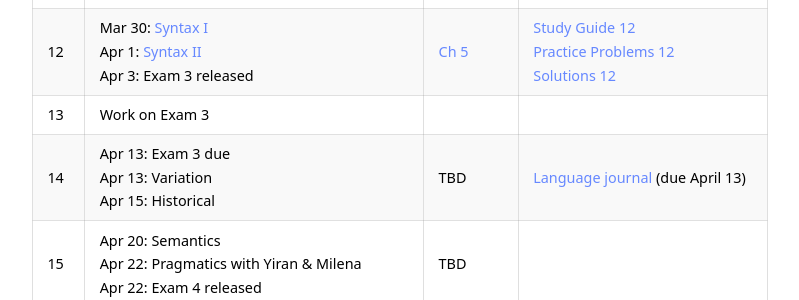
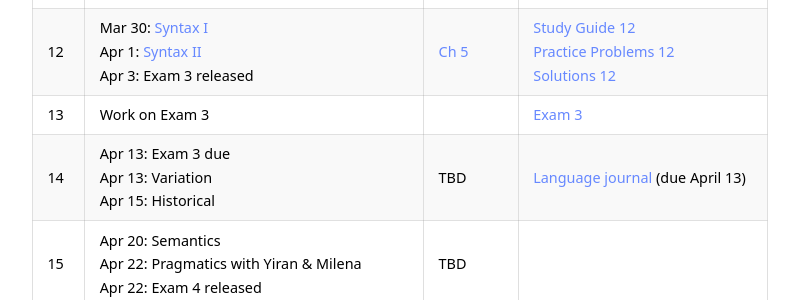
Before and after one commit to kschuler/ling001, a Jekyll site: the page built from index.md, in a window 1280 px wide and 900 px high, scrolled down 3406 px. Shown: the part 155-455 px from the top of the window, without its empty margins (240-1039 px from the left). Built offline with Jekyll 4.4.1, drawn with Linux system fonts in a browser that asks for light colours.

Commit message:
Update index.md

```diff
--- a/index.md
+++ b/index.md
@@ -95,7 +95,7 @@ Wk  | Lecture | Readings | Resources
 10 | **No Class Extended Spring Break** | |
 11 | Mar 23: [Morphology I](resources/Ling001-20A-13-Morphology1-pdf.pdf)<br>Mar 25: [Morphology II](resources/Ling001-20A-14-Morphology2.pdf) | [Ch 4](https://app.perusall.com/courses/intro-to-linguistics-1/chapter-4-4-1-4-5?assignmentId=pxa2xEZE3KQXDioBC&part=1) | [Study Guide 11](resources/studyguide-week11.pdf)<br>[Practice Problems 11](resources/practiceproblems-week11.pdf)<br>[Solutions 11](resources/solutions-week11.pdf)
 12 | Mar 30: [Syntax I](resources/Ling001-20A-15-Syntax1.pdf) <br> Apr 1: [Syntax II](resources/Ling001-20A-16-Syntax2.pdf) <br> Apr 3: **Exam 3 released**| [Ch 5](https://app.perusall.com/courses/intro-to-linguistics-1/chapter-5-19?assignmentId=i7tR6HdzMEfCB99ck&part=1) | [Study Guide 12](resources/studyguide-week12.pdf)<br>[Practice Problems 12](resources/practiceproblems-week12.pdf)<br>[Solutions 12](resources/solutions-week12.pdf)
-13 | **Work on Exam 3**| |
+13 | **Work on Exam 3**| | [Exam 3](resources/Ling001-20A-Exam3.pdf)
 14 | Apr 13: **Exam 3 due**<br> Apr 13: Variation <br> Apr 15: Historical | TBD | [Language journal](resources/language-journal-assignment) (due April 13)
 15 | Apr 20: Semantics <br> Apr 22: Pragmatics with Yiran & Milena<br>Apr 22: **Exam 4 released** | TBD |
 16 | **Work on Exam 4**<br>Apr 29: **Exam 4 due** |  |
```
